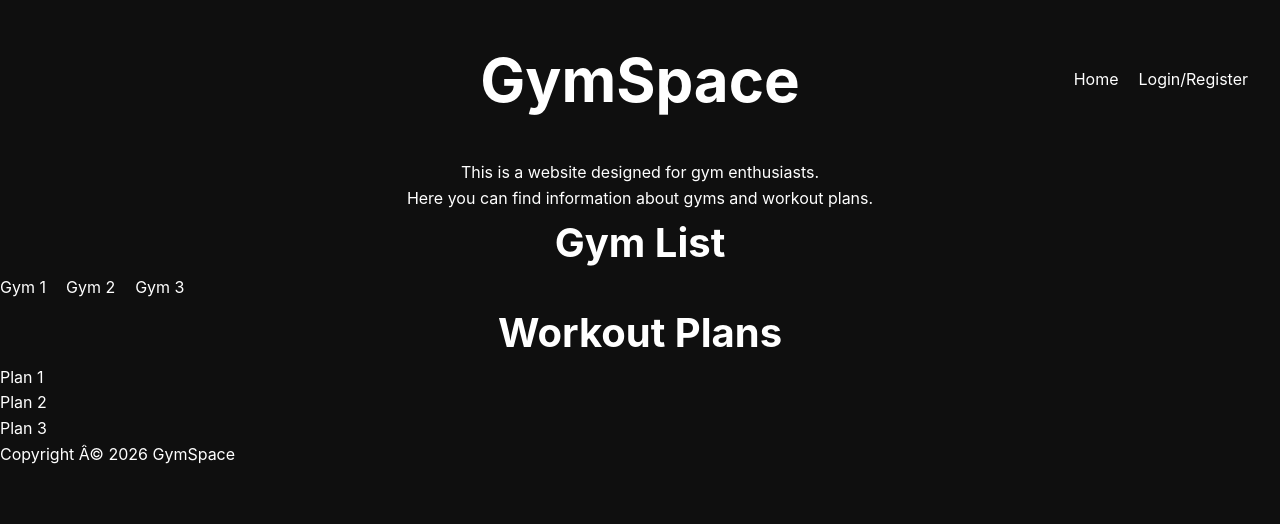
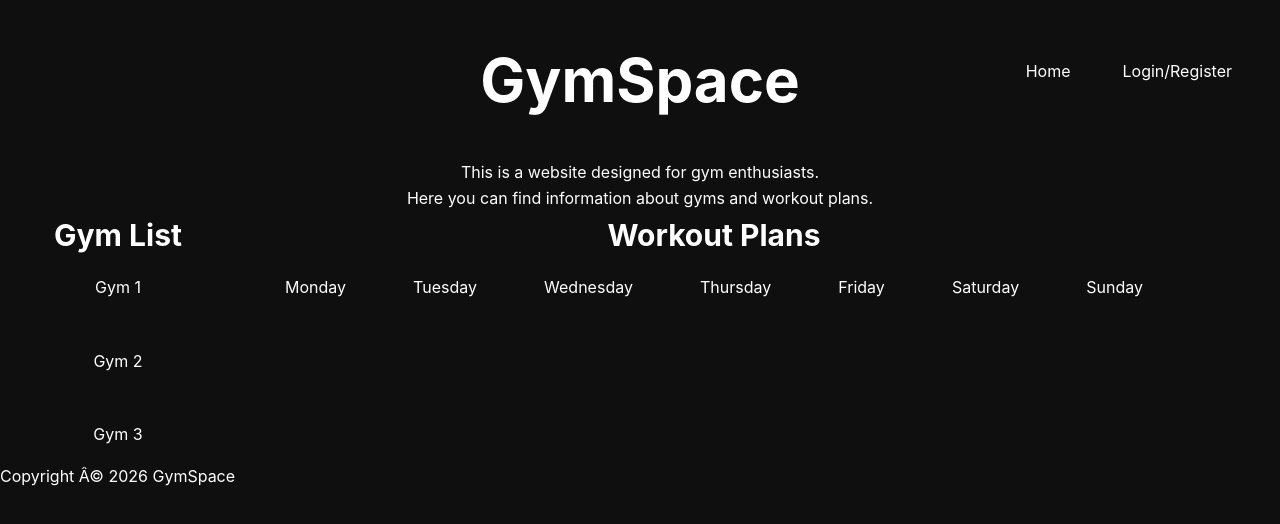
Before and after one commit to OTOfngn/project-gymspace, a plain HTML site: page index.html in a window 1280 px wide. Drawn offline with Linux system fonts and the light colour scheme.

Commit message:
Subtle changes

```diff
--- a/index.html
+++ b/index.html
@@ -23,10 +23,11 @@
         <p class="centered">Here you can find information about gyms and workout plans.</p>
     </section>
 
+    <section class="container">
         <section>
             <h2 class="centered">Gym List</h2>
             <nav>
-            <ul class="horizontal">
+                <ul class="centered">
                     <li>Gym 1</li>
                     <li>Gym 2</li>
                     <li>Gym 3</li>
@@ -34,16 +35,26 @@
             </nav>
         </section>
 
-    <section>
+        <!-- <section style="flex-basis: "></section> -->
+
+        <section style="flex-basis: 80%;">
             <h2 class="centered">Workout Plans</h2>
             <nav>
-            <ul>
-                <li>Plan 1</li>
-                <li>Plan 2</li>
-                <li>Plan 3</li>
-            </ul>
+                <ol class="no-bullets horizontal centered scattered">
+                    <li></li> <!-- empty space -->
+                    <li>Monday</li>
+                    <li>Tuesday</li>
+                    <li>Wednesday</li>
+                    <li>Thursday</li>
+                    <li>Friday</li>
+                    <li>Saturday</li>
+                    <li>Sunday</li>
+                    <li></li> <!-- empty space -->
+                </ol>
             </nav>
         </section>
+    </section>
+
 </body>
 
 <footer>
--- a/style.css
+++ b/style.css
@@ -39,13 +39,21 @@ h1 {
 }
 
 h2 {
-    font-size: 40px;
+    font-size: 30px;
 }
 
 h3 {
-    font-size: 30px;
+    font-size: 20px;
 }
 
+.container {
+    justify-content: center;
+    /* center horizontally */
+    align-items: flex-start;
+    /* align items to the top */
+    display: flex;
+    gap: 20px;
+}
 
 /* class */
 .heading {
@@ -70,6 +78,12 @@ h3 {
 
 .centered {
     text-align: center;
+    justify-content: center;
+}
+
+.scattered {
+    justify-content: space-between;
+    width: 100%;
 }
 
 .horizontal {
@@ -77,6 +91,19 @@ h3 {
     gap: 20px;
 }
 
+.no-bullets {
+    list-style: none;
+}
+
+li {
+    padding: 1rem;
+    margin-bottom: 1rem;
+}
+
+li:last-child {
+    margin-bottom: 0;
+}
+
 footer {
     margin-top: auto;
 }
```
Lines whose indentation alone changed are shown as unchanged.
